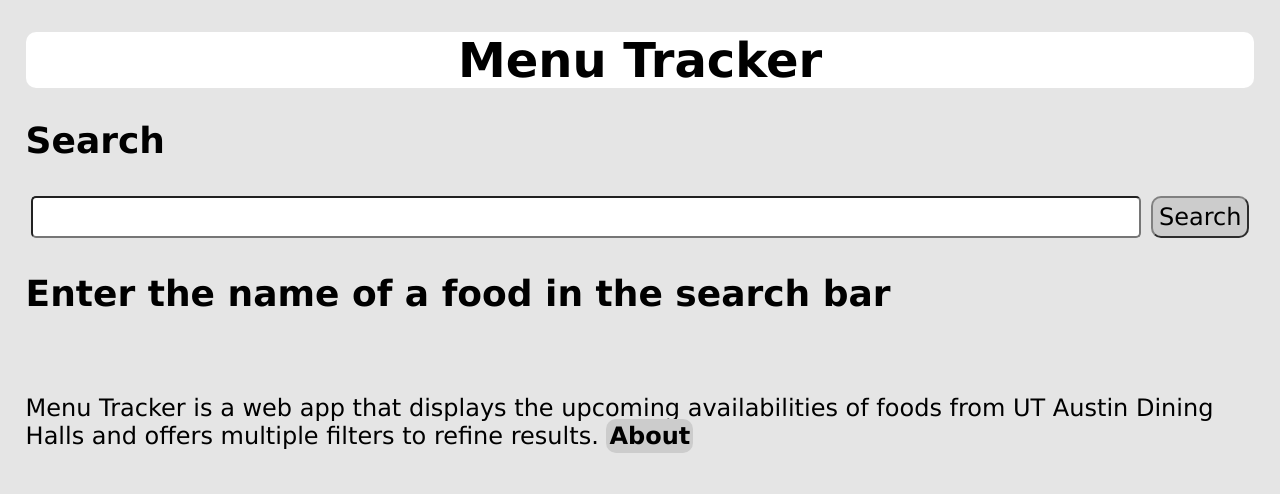
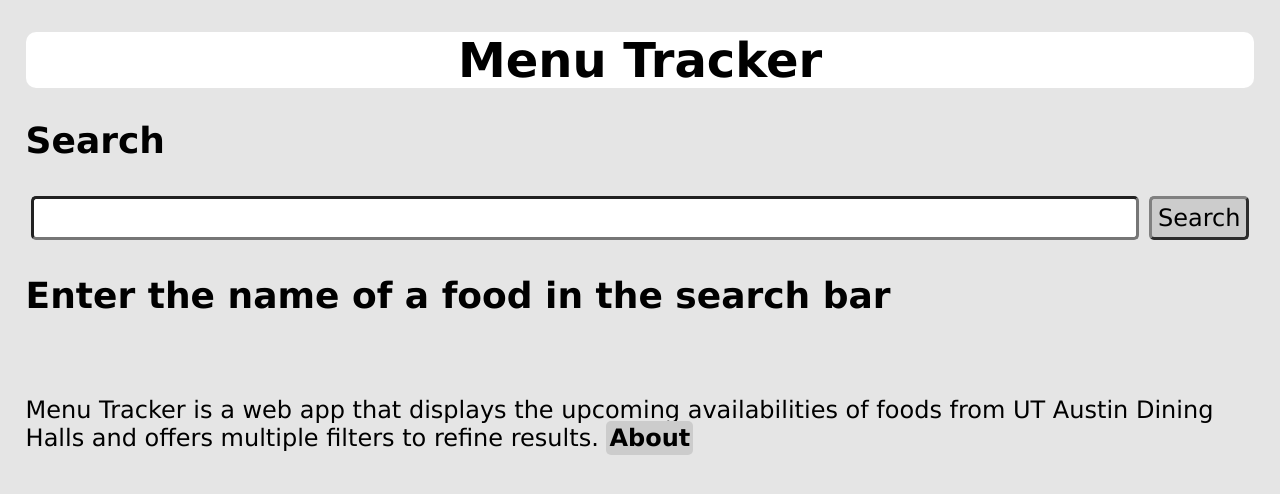
Before and after one commit to iyim4/menu-tracker, a Flask app: page / in a window 1280 px wide. Shown: the top 494 px of the page. Run offline with Flask 3, Linux system fonts and the light colour scheme.

Commit message:
edit fonts

```diff
--- a/static/base.css
+++ b/static/base.css
@@ -1,5 +1,6 @@
 /* Intended to be used with colors.css */
 :root {
+    --pad0: 2px;
     --pad1: 3px;
     --pad2: 5px;
     --pad3: 10px;
@@ -9,7 +10,7 @@
 }
 
 body {
-    font-family: 'Lucida Sans', sans-serif;
+    font-family: 'Lucida Sans', 'Lucida Sans Regular', 'Lucida Grande', 'Lucida Sans Unicode', Geneva, Verdana, sans-serif;
     font-size: 120%;
     color: var(--gray7);
     background-color: var(--gray1);
@@ -68,7 +69,7 @@ a:hover {
     font-weight: bold;
     padding: var(--pad1);
     background-color: var(--gray2);
-    border-radius: var(--brad2);
+    border-radius: var(--brad1);
     border-width: var(--pad1);
     cursor: pointer;
 }
@@ -132,7 +133,8 @@ button:hover {
     color: inherit;
     background-color: var(--gray2);
     border-color: var(--gray4);
-    border-radius: var(--brad2);
+    border-radius: var(--brad1);
+    border-width: var(--pad1);
 }
 #input-button:hover {
     cursor: pointer;
@@ -175,12 +177,13 @@ button:hover {
     gap: var(--pad3);
 }
 #input-search {
-    font-family: 'Lucida Sans', sans-serif;
+    font-family: inherit;
     font-size: inherit;
     width: 100%;
     flex-grow: 1;
     padding: var(--pad2);
     border-radius: var(--brad1);
+    border-width: var(--pad1);
 }
 @media (min-width: 992px) {
     #input-search {
```
